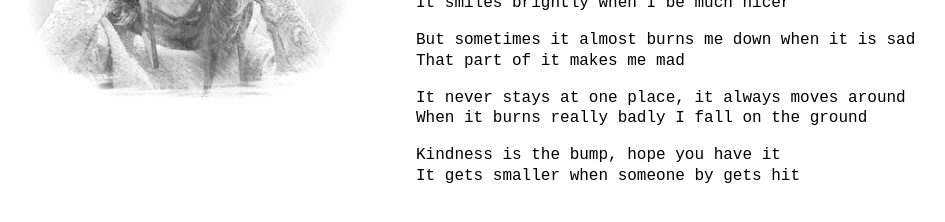
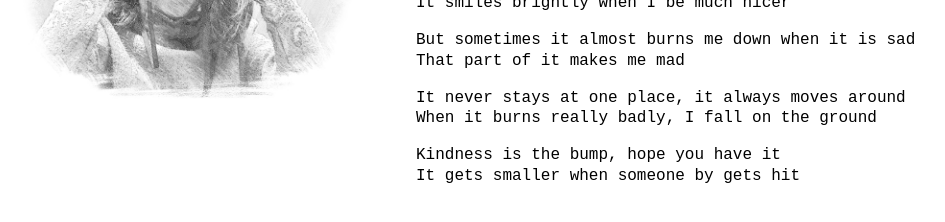
Before and after one commit to ashitagarg/ashitagarg.github.io, a Jekyll site: the page built from _posts/2015-10-23-the-bump.md, in a window 1280 px wide. Shown: the part 156-378 px from the top of the page, without its empty margins (14-959 px from the left). Built offline with Jekyll 4.4.1, drawn with Linux system fonts in a browser that asks for light colours; Markdown is read by kramdown in place of the engine named in the settings.

```diff
--- a/_posts/2015-10-23-the-bump.md
+++ b/_posts/2015-10-23-the-bump.md
@@ -10,7 +10,7 @@ But sometimes it almost burns me down when it is sad
 That part of it makes me mad
 
 It never stays at one place, it always moves around
-When it burns really badly I fall on the ground
+When it burns really badly, I fall on the ground
 
 Kindness is the bump, hope you have it
 It gets smaller when someone by gets hit
```
